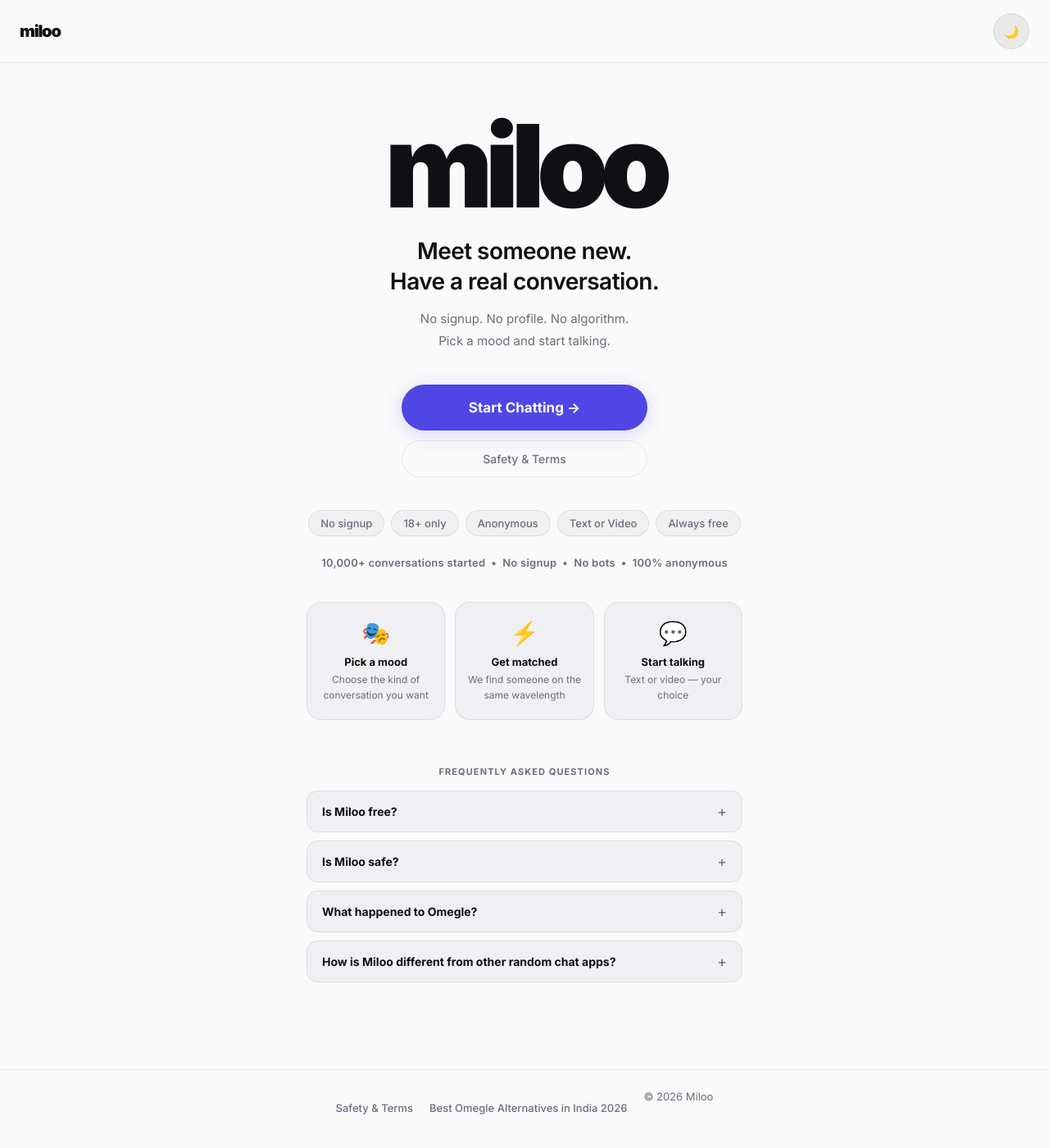
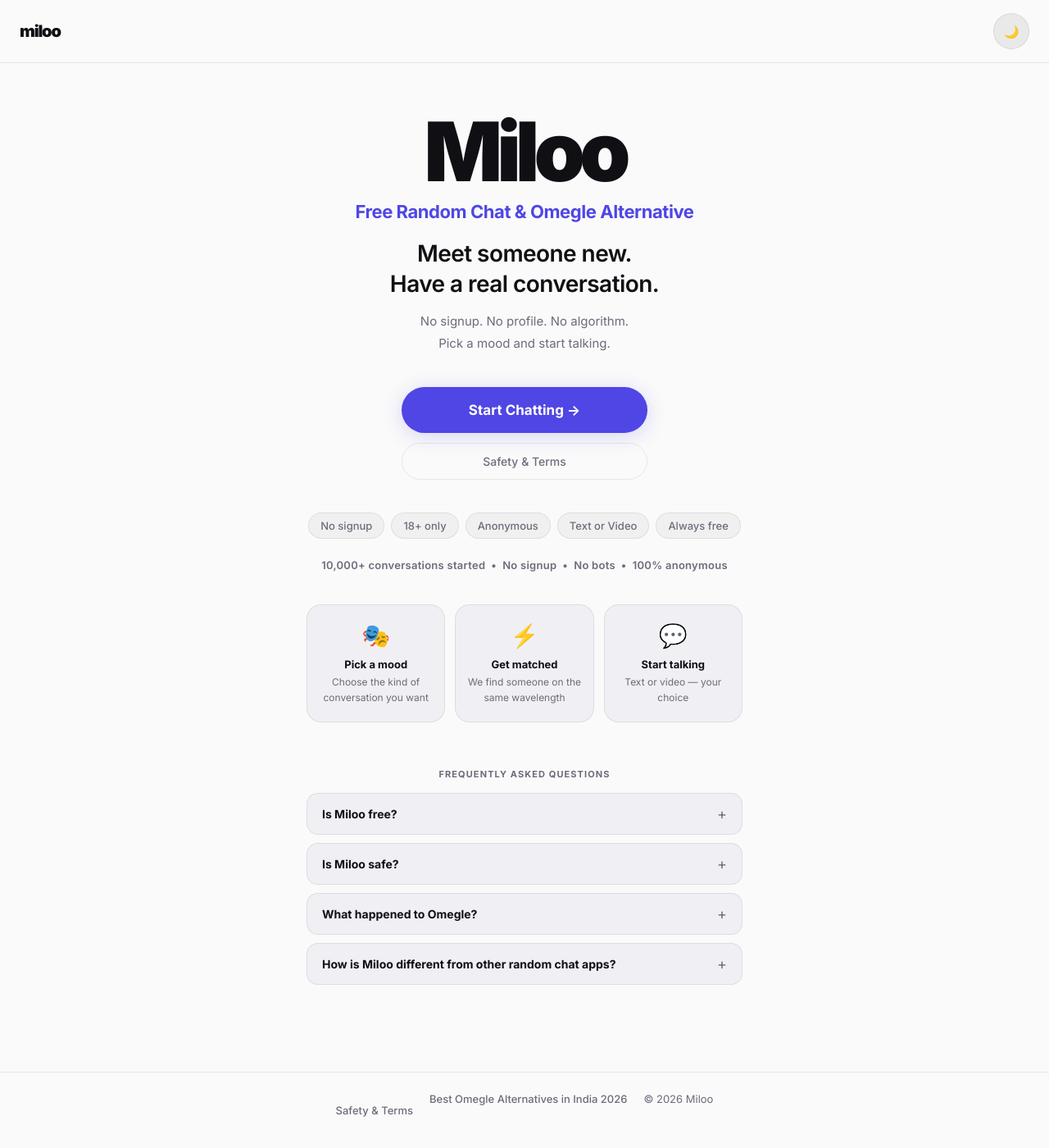
Before and after one commit to AkhilSharma11681/RCAPP, a React (Vite) app in the folder client/: page / in a window 1280 px wide. Shown: the whole page at 82% size. Built offline with nearby package versions, Linux system fonts and the light colour scheme.

Commit message:
SEO fixes: sitemap, og:image, H1, footer anchor, Article JSON-LD

```diff
--- a/client/index.html
+++ b/client/index.html
@@ -29,7 +29,7 @@
     />
     <meta property="og:type" content="website" />
     <meta property="og:url" content="https://www.miloo.chat/" />
-    <meta property="og:image" content="https://www.miloo.chat/icon-512.png" />
+    <meta property="og:image" content="https://www.miloo.chat/icon-512.svg" />
     <meta property="og:site_name" content="Miloo" />
 
     <meta name="twitter:card" content="summary_large_image" />
@@ -38,7 +38,7 @@
       name="twitter:description"
       content="Free random chat to meet strangers online. The best Omegle alternative — match by mood, voice or video, and have real conversations."
     />
-    <meta name="twitter:image" content="https://www.miloo.chat/icon-512.png" />
+    <meta name="twitter:image" content="https://www.miloo.chat/icon-512.svg" />
 
     <link rel="canonical" href="https://www.miloo.chat/" />
     <link rel="manifest" href="/manifest.json" />
--- a/client/src/pages/Home.jsx
+++ b/client/src/pages/Home.jsx
@@ -61,12 +61,21 @@
       }}>
 
         <h1 style={{
-          fontSize: 'clamp(72px, 16vw, 140px)',
+          fontSize: 'clamp(52px, 12vw, 100px)',
           fontWeight: '900', letterSpacing: '-0.07em', lineHeight: 0.88,
-          color: 'var(--text-1)', marginBottom: '24px',
+          color: 'var(--text-1)', marginBottom: '16px',
         }}>
-          miloo
+          Miloo
         </h1>
+
+        <h2 style={{
+          fontSize: 'clamp(16px, 3vw, 22px)',
+          fontWeight: '700', color: 'var(--accent)',
+          letterSpacing: '-0.02em', lineHeight: 1.2,
+          marginBottom: '20px',
+        }}>
+          Free Random Chat &amp; Omegle Alternative
+        </h2>
 
         <p style={{
           fontSize: 'clamp(20px, 3.5vw, 28px)',
@@ -194,15 +203,15 @@
         >
           Safety &amp; Terms
         </button>
-        <button
-          onClick={() => navigate('/blog/omegle-alternative')}
+        <a
+          href="/blog/omegle-alternative"
           style={{
-            background: 'none', border: 'none', cursor: 'pointer',
-            color: 'var(--text-3)', fontSize: '13px', fontWeight: '500', padding: 0,
+            color: 'var(--text-3)', fontSize: '13px', fontWeight: '500',
+            textDecoration: 'none',
           }}
         >
           Best Omegle Alternatives in India 2026
-        </button>
+        </a>
         <span style={{ color: 'var(--text-3)', fontSize: '13px' }}>
           © {new Date().getFullYear()} Miloo
         </span>
--- a/client/src/pages/blog/OmegleAlternative.jsx
+++ b/client/src/pages/blog/OmegleAlternative.jsx
@@ -15,6 +15,31 @@
         'Looking for the best Omegle alternative in India? Discover Miloo — free random chat, no signup, meet strangers online instantly. Top picks for 2026.'
       )
     }
+
+    // Article JSON-LD structured data
+    const script = document.createElement('script')
+    script.type = 'application/ld+json'
+    script.id = 'article-jsonld'
+    script.text = JSON.stringify({
+      '@context': 'https://schema.org',
+      '@type': 'Article',
+      headline: 'Best Omegle Alternatives in India 2026',
+      description: 'Looking for Omegle alternatives? Try Miloo — free random chat, no signup needed. Top picks for India in 2026.',
+      url: 'https://www.miloo.chat/blog/omegle-alternative',
+      datePublished: '2026-04-29',
+      dateModified: '2026-04-29',
+      publisher: {
+        '@type': 'Organization',
+        name: 'Miloo',
+        url: 'https://www.miloo.chat',
+      },
+      author: {
+        '@type': 'Organization',
+        name: 'Miloo',
+      },
+    })
+    document.head.appendChild(script)
+
     return () => {
       document.title = 'Miloo — Meet Real Strangers Online | Free Random Chat'
       if (meta) {
@@ -23,6 +48,8 @@
           'Miloo is a free random chat app to meet strangers online. The best Omegle alternative for real video and voice conversations — match by mood, stay safe, connect instantly.'
         )
       }
+      const existing = document.getElementById('article-jsonld')
+      if (existing) existing.remove()
     }
   }, [])
 
```
Also changed, not shown: 1 other file (tests, documents, lock files or other folders).
